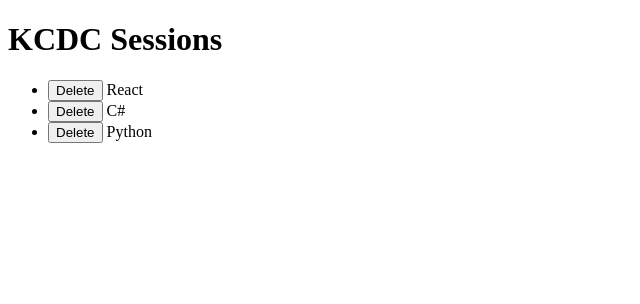
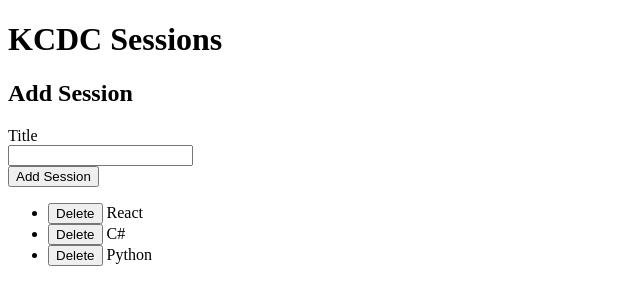
Before and after one commit to coryhouse/kcdc2019-react, a React (Create React App) app: page / in a window 1280 px wide. Shown: the top 304 px of the page, without its empty margins (0-640 px from the left). Built offline with nearby package versions, Linux system fonts and the light colour scheme.

Commit message:
get add working

```diff
--- a/src/App.js
+++ b/src/App.js
@@ -1,6 +1,12 @@
 import React, { useState } from "react";
 
 function App() {
+  // this will hold our form data
+  const [session, setSession] = useState({
+    id: null,
+    title: ""
+  });
+
   const [sessions, setSessions] = useState([
     { id: 1, title: "React" },
     { id: 2, title: "C#" },
@@ -21,11 +27,37 @@
     );
   }
 
+  function saveSession(event) {
+    event.preventDefault(); // don't post back to the server.
+    // Assign an id on the client. because YOLO.
+    const newSession = { ...session, id: Math.random() };
+    setSessions([...sessions, newSession]);
+  }
+
+  function onChange(event) {
+    // use event.target.value to update session.title in state
+    const newSession = { ...session, title: event.target.value }; // copy session
+    setSession(newSession);
+  }
+
   // what I return here gets rendered.
   return (
     <>
       <h1>KCDC Sessions</h1>
-
+      <form onSubmit={saveSession}>
+        <h2>Add Session</h2>
+        <div>
+          <label htmlFor="title">Title</label>
+          <br />
+          <input
+            type="text"
+            onChange={onChange}
+            id="title"
+            value={session.title}
+          />
+        </div>
+        <input type="submit" value="Add Session" />
+      </form>
       <ul>{sessions.map(renderSession)}</ul>
     </>
   );
```
